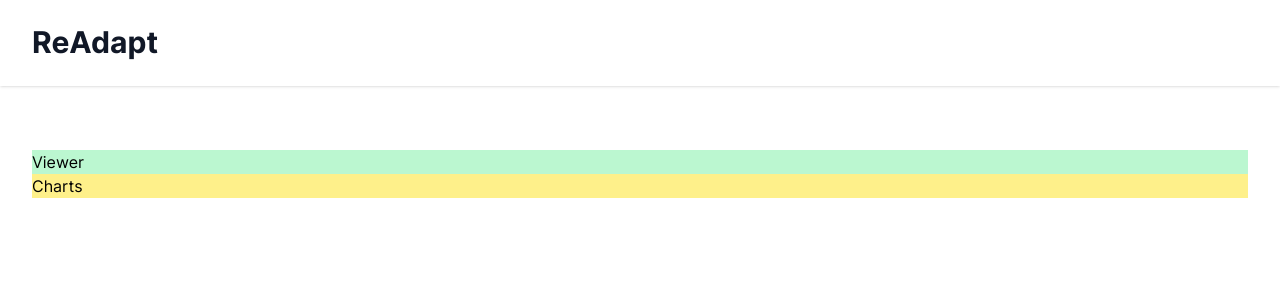
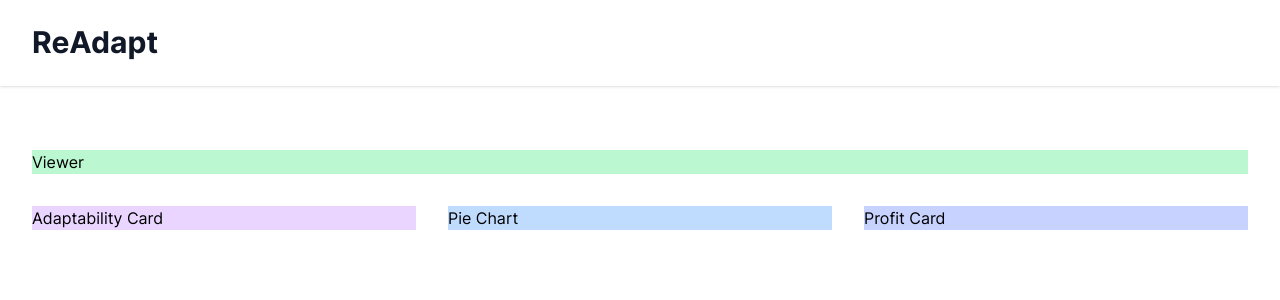
Before and after one commit to SHL-Digital-Practice/aec-hackathon-2021, a Vue app: page / in a window 1280 px wide. Shown: the top 300 px of the page. Built offline with nearby package versions, Linux system fonts and the light colour scheme.

Commit message:
whatever i have

```diff
--- /dev/null
+++ b/src/components/AdaptabilityCard.vue
@@ -0,0 +1,7 @@
+<script></script>
+
+<template>
+  <div class="bg-purple-200 flex-1">Adaptability Card</div>
+</template>
+
+<style></style>
--- /dev/null
+++ b/src/components/PieChart.vue
@@ -0,0 +1,7 @@
+<script></script>
+
+<template>
+  <div class="bg-blue-200 flex-1">Pie Chart</div>
+</template>
+
+<style></style>
--- /dev/null
+++ b/src/components/ProfitCard.vue
@@ -0,0 +1,7 @@
+<script></script>
+
+<template>
+  <div class="bg-indigo-200 flex-1">Profit Card</div>
+</template>
+
+<style></style>
--- a/src/views/Home.vue
+++ b/src/views/Home.vue
@@ -1,11 +1,14 @@
 <script setup>
 import ButtonRepo from "@/components/ButtonRepo.vue";
+import AdaptabilityCard from "../components/AdaptabilityCard.vue";
+import PieChart from "../components/PieChart.vue";
+import ProfitCard from "../components/ProfitCard.vue";
 </script>
 
 <template>
   <div>
     <!-- <div class="max-w-screen-xl px-4 py-12 mx-auto sm:px-6 lg:py-16 lg:px-8 lg:flex lg:items-center lg:justify-between"> -->
-    <div class="max-w-screen-xl px-4 py-12 mx-auto sm:px-6 lg:py-16 lg:px-8 lg:items-center lg:justify-between">
+    <div class="max-w-screen-xl px-4 py-12 mx-auto sm:px-6 lg:py-16 lg:px-8 lg:items-center lg:justify-between space-y-8">
       <!-- <h2 class="text-3xl font-extrabold leading-9 tracking-tight text-gray-900 sm:text-4xl sm:leading-10">
         Ready to dive in?
         <br />
@@ -18,7 +21,11 @@ import ButtonRepo from "@/components/ButtonRepo.vue";
         <ButtonRepo />
       </div> -->
       <div class="bg-green-200">Viewer</div>
-      <div class="bg-yellow-200">Charts</div>
+      <div class="flex space-x-8">
+        <AdaptabilityCard />
+        <PieChart />
+        <ProfitCard />
+      </div>
     </div>
   </div>
 </template>
```
